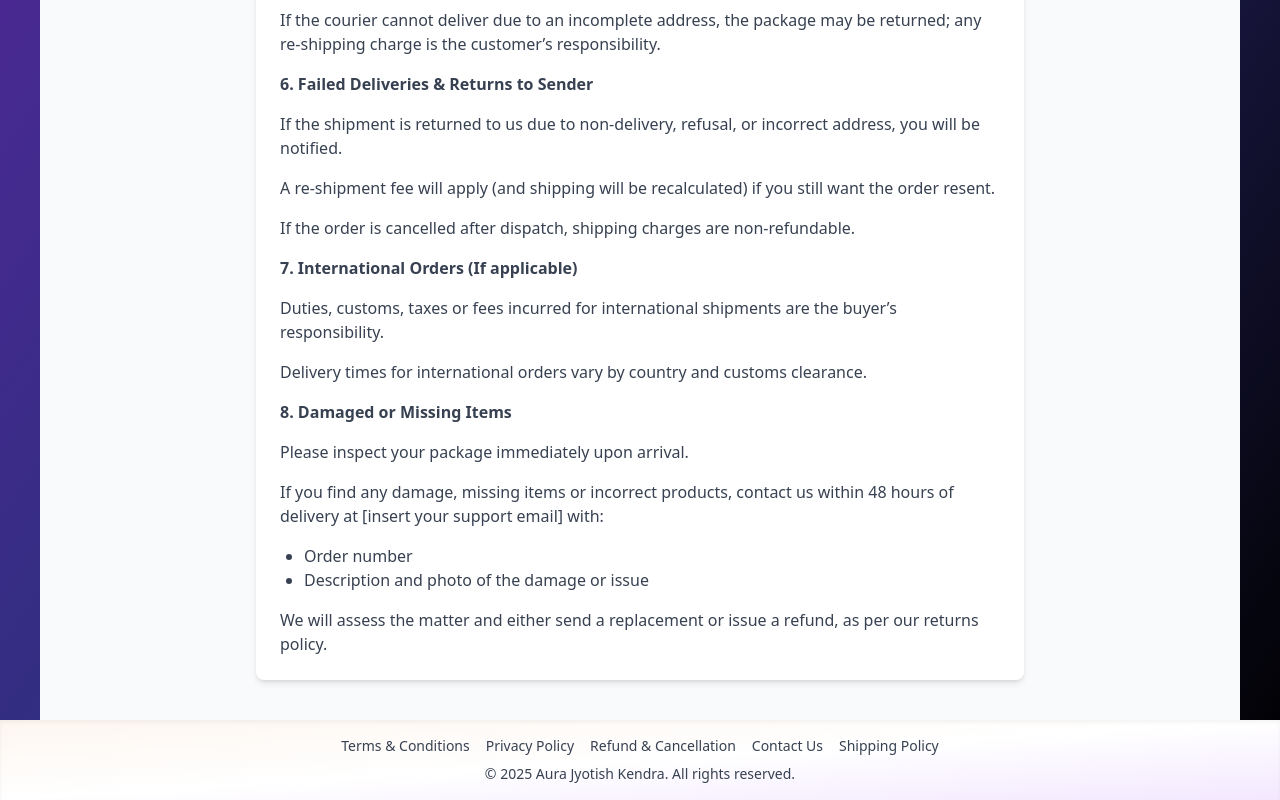
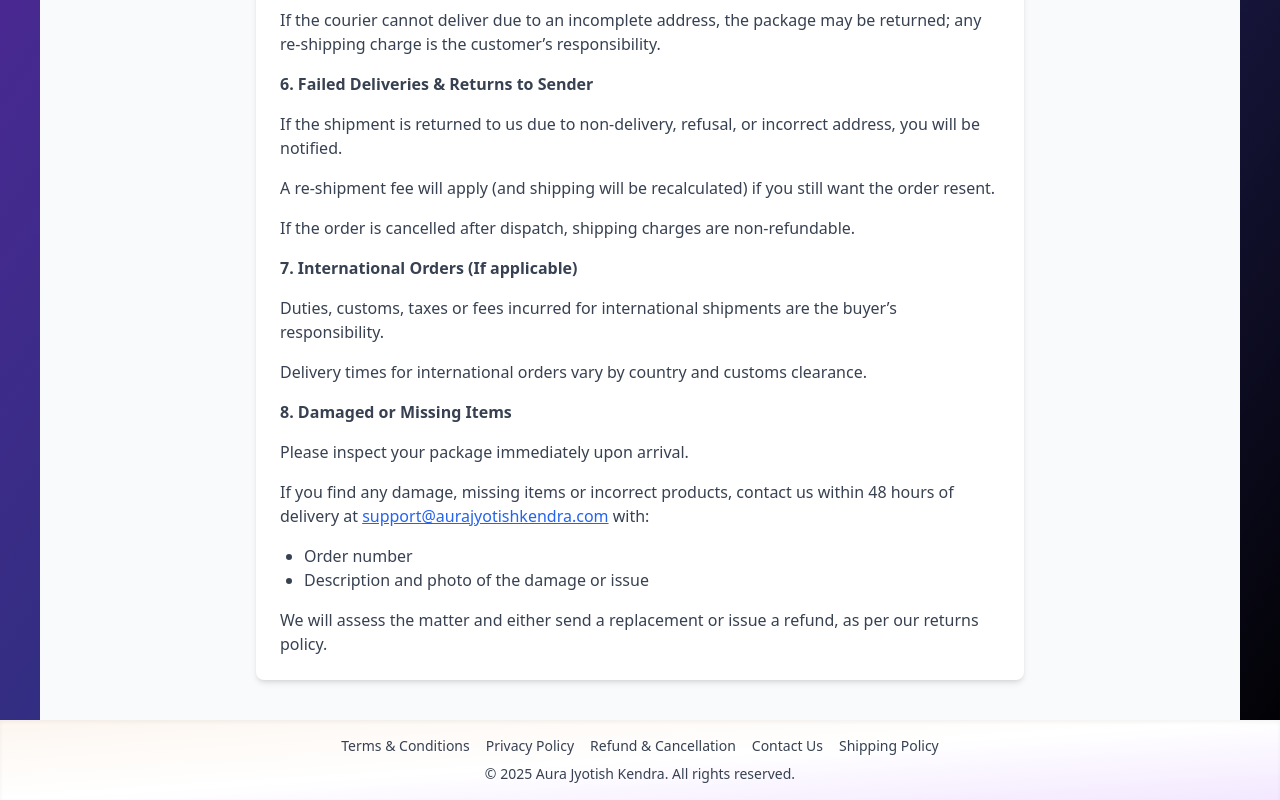
Before and after one commit to RiteshSinghSisodiya/astro_frontend, a React (Vite) app: page /shipping in a window 1280 px wide. Shown: the part 1128-1928 px from the top of the page. Built offline with nearby package versions, Linux system fonts and the light colour scheme.

Commit message:
email added in shippingPolicy

```diff
--- a/src/pages/legal/ShippingPolicy.jsx
+++ b/src/pages/legal/ShippingPolicy.jsx
@@ -110,7 +110,11 @@ export default function ShippingPolicy() {
 
       <p>
         If you find any damage, missing items or incorrect products, contact us
-        within 48 hours of delivery at [insert your support email] with:
+        within 48 hours of delivery at{' '}
+        <a href="mailto:support@aurajyotishkendra.com" className="text-blue-600 underline">
+          support@aurajyotishkendra.com
+        </a>{' '}
+        with:
       </p>
 
       <ul className="list-disc pl-6">
```
